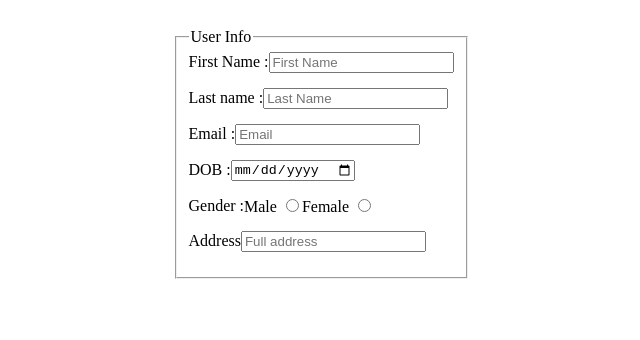
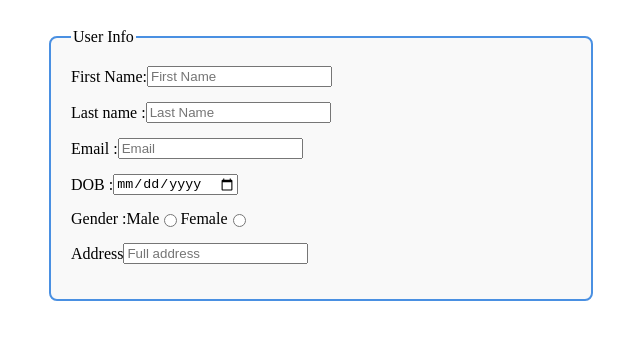
Before and after one commit to losan-batman/form, a plain HTML site: page index.html in a window 1280 px wide. Shown: the whole page, without its empty margins (319-959 px from the left). Drawn offline with Linux system fonts and the light colour scheme.

Commit message:
updated the changes in the radiobtn

```diff
--- a/index.html
+++ b/index.html
@@ -3,6 +3,7 @@
         <meta charset="UTF-8">
         <link rel="stylesheet" href="styles.css">
         <meta name="viewport" content="width=device-width, initial-scale=1.0">
+   <link rel="icon" href="images/figure(1).png" type="images/png">
         <title>Signing Form</title>
     </head>
     <body>
@@ -14,11 +15,12 @@
             </div>
 
         </div>
+
         <div class="intro-after">
-            <fieldset>
-                <legend>User Info</legend>
+            <fieldset class="user-info">
+                <legend class="user-lengend">User Info</legend>
                 <div class="intro-after-content">
-                    <label for="name">First Name :</label>
+                    <label for="name">First Name:</label>
                     <input type="text" id="name" placeholder="First Name"
                         name="name" required>
 
@@ -42,19 +44,17 @@
 
                 </div>
                 <div class="intro-after-content">
-                    <label>Gender :</label>
-                    <div>
-                        <label for="male">Male</label>
+                    <label >Gender :</label>
+
+                        <label for="male"> Male</label>
                         <input type="radio" name="Gender" id="male" value="male"
                             required>
-                    </div>
 
-                    <!-- the  female area should be align properly -->
-                    <div>
+
                         <label for="female">Female</label>
                         <input type="radio" name="Gender" id="female"
                             value="female" required>
-                    </div>
+
 
 
                 </div>
```
